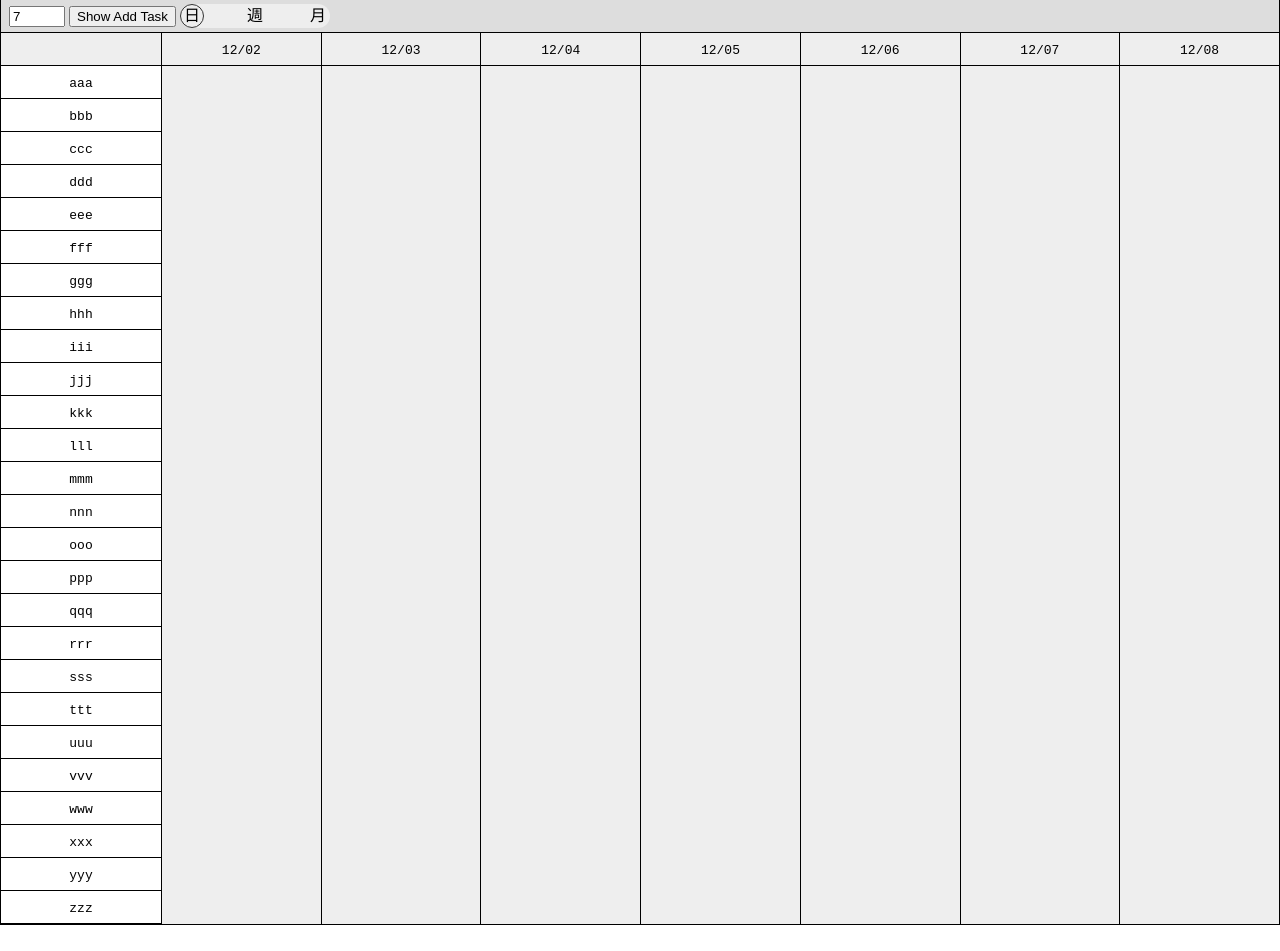
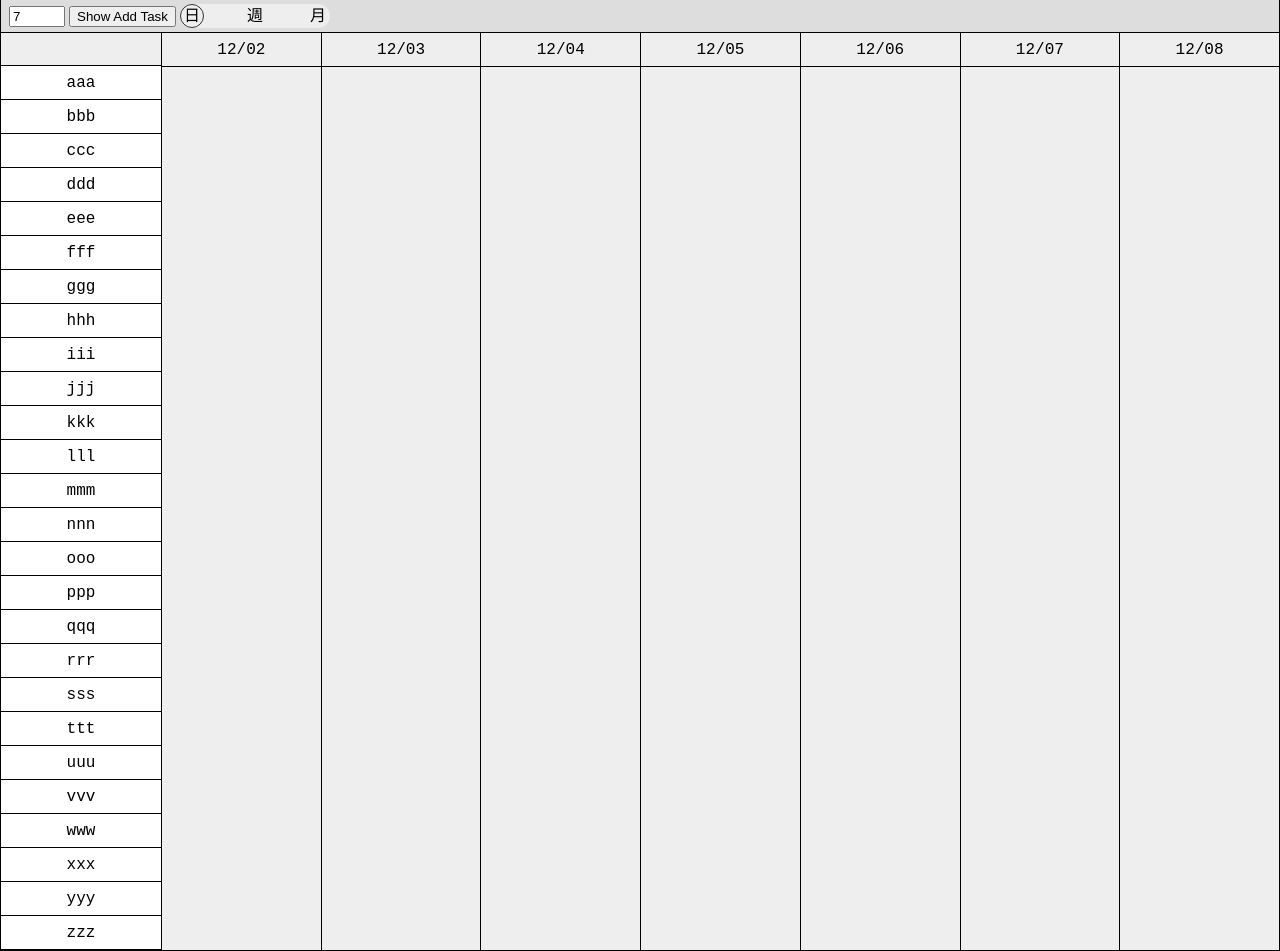
Before and after one commit to cmd919293/GanttChart, a plain HTML site: page index.html in a window 1280 px wide. Before the commit the page ends 925 px from the top, so only its background shows below. Drawn offline with Linux system fonts and the light colour scheme.

Commit message:
fixed font issue

```diff
--- a/index.css
+++ b/index.css
@@ -19,6 +19,9 @@
 }
 html, body {
     height: 100%;
+}
+*::before {
+    font-family: monospace, cursive;
 }
 body {
     margin: 0;
@@ -118,7 +121,6 @@ label[for="DateFormat"] > span:last-of-type {
     background-color: var(--list-name-bg);
 }
 #tasks-list *[data-task-name]::before {
-    font-family: monospace;
     content: attr(data-task-name);
 }
 #tasks-list *[data-task-name]:nth-child(1) {
@@ -149,7 +151,6 @@ label[for="DateFormat"] > span:last-of-type {
     text-align: center;
 }
 .task-date::before {
-    font-family: monospace;
     content: attr(data-date);
 }
 .task-fill {
```
